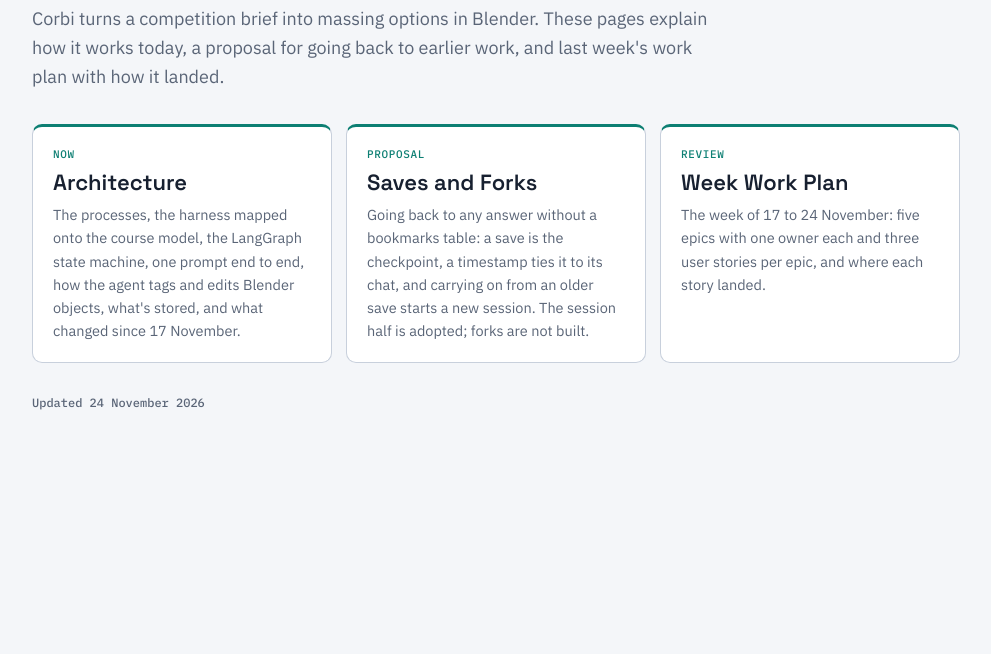
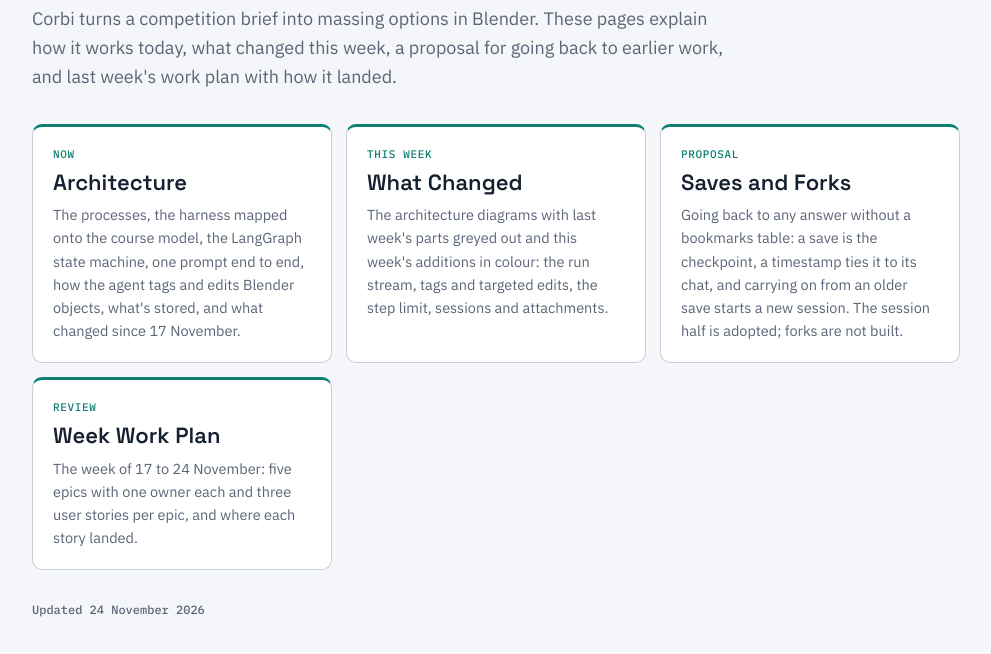
Before and after one commit to corbi-fac/corbi-docs, a plain HTML site: page index.html in a window 1280 px wide. Shown: the part 136-790 px from the top of the page, without its empty margins (144-1135 px from the left). Drawn offline with Linux system fonts and the light colour scheme.

Commit message:
docs(site): link the changes page from home and README

```diff
--- a/index.html
+++ b/index.html
@@ -37,13 +37,18 @@ footer { font: 500 12px var(--mono); color: var(--muted); }
   <header>
     <div class="eyebrow">Corbi · Founders and Coders</div>
     <h1>Corbi Docs</h1>
-    <p class="lede">Corbi turns a competition brief into massing options in Blender. These pages explain how it works today, a proposal for going back to earlier work, and last week's work plan with how it landed.</p>
+    <p class="lede">Corbi turns a competition brief into massing options in Blender. These pages explain how it works today, what changed this week, a proposal for going back to earlier work, and last week's work plan with how it landed.</p>
   </header>
   <div class="pages">
     <a class="page" href="architecture.html">
       <span class="kind">Now</span>
       <h2>Architecture</h2>
       <p>The processes, the harness mapped onto the course model, the LangGraph state machine, one prompt end to end, how the agent tags and edits Blender objects, what's stored, and what changed since 17 November.</p>
+    </a>
+    <a class="page" href="changes.html">
+      <span class="kind">This week</span>
+      <h2>What Changed</h2>
+      <p>The architecture diagrams with last week's parts greyed out and this week's additions in colour: the run stream, tags and targeted edits, the step limit, sessions and attachments.</p>
     </a>
     <a class="page" href="saves-and-forks.html">
       <span class="kind">Proposal</span>
```
Also changed, not shown: 1 other file.
